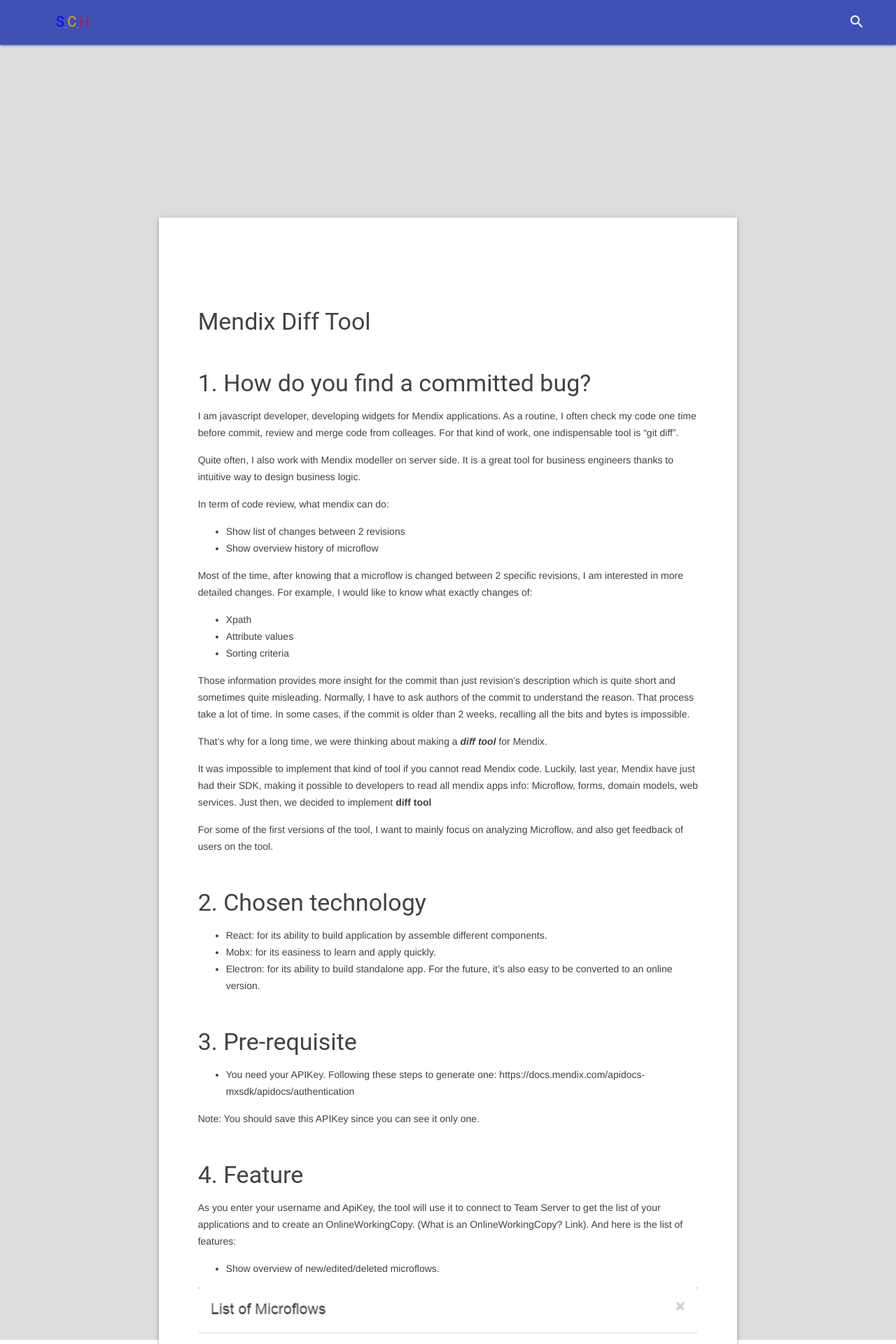
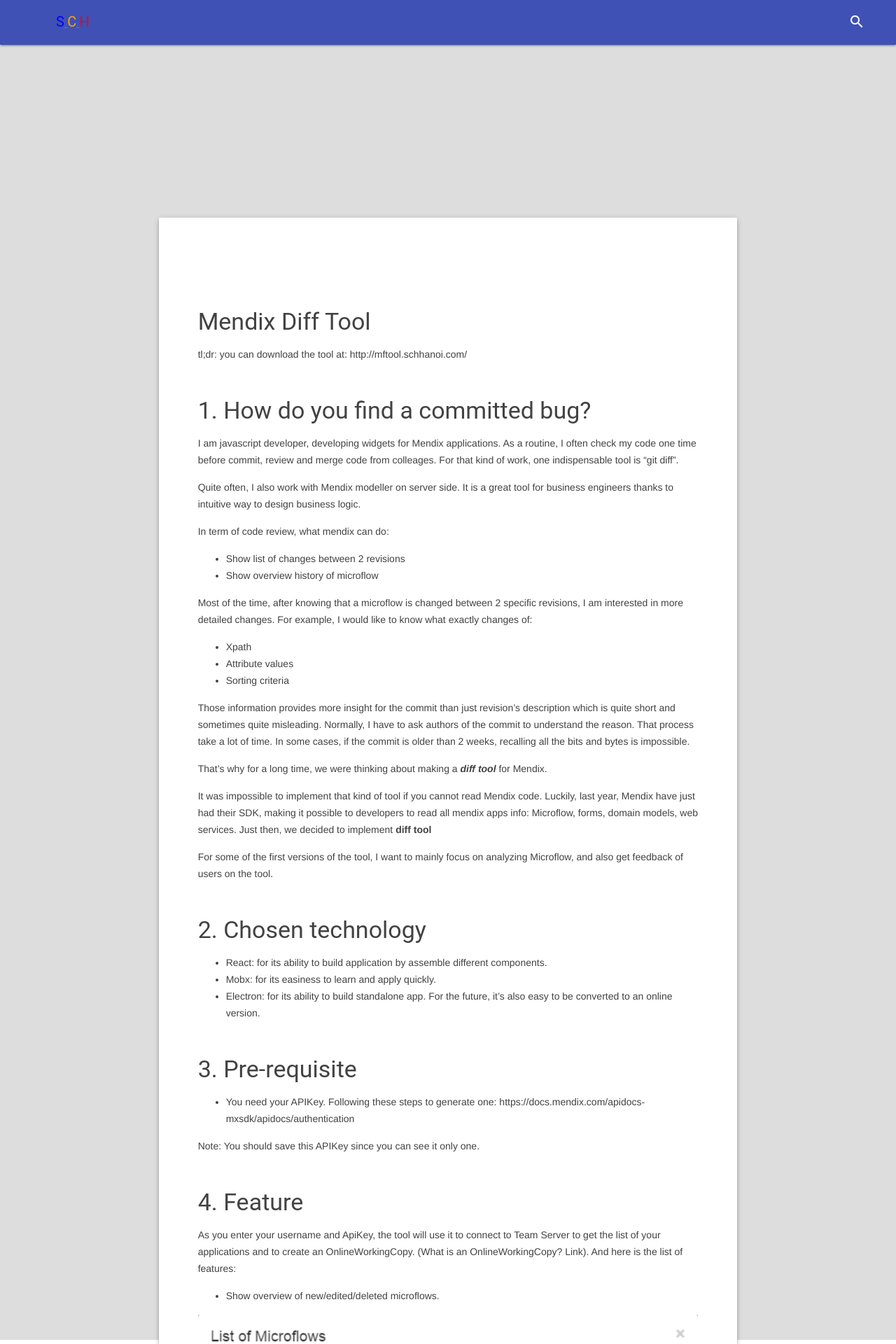
Before and after one commit to vietduc1441/vietduc1441.github.io, a Jekyll site: the page built from mxmfdiff.md, in a window 1280 px wide. Shown: the top 1920 px of the page at 70% size. Built offline with Jekyll 4.4.1, drawn with Linux system fonts in a browser that asks for light colours; nearby versions of some CDN libraries; some of the changed text lies outside the part shown.

Commit message:
add lt download

```diff
--- a/mxmfdiff.md
+++ b/mxmfdiff.md
@@ -3,6 +3,7 @@
 title: Mendix Diff Tool
 permalink: /mxmfdiff/
 ---
+tl;dr: you can download the tool at: http://mftool.schhanoi.com/
 
 ### 1. How do you find a committed bug?
 I am javascript developer, developing widgets for Mendix applications.
```
